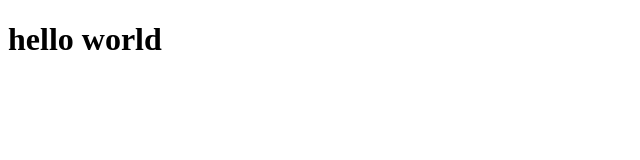
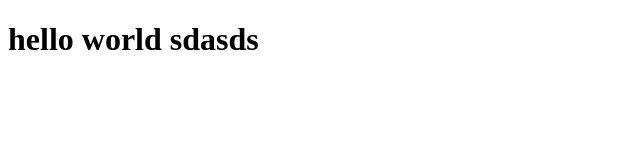
Before and after one commit to jhonmark417/webinar, a plain HTML site: page index.html in a window 1280 px wide. Shown: the whole page, without its empty margins (0-640 px from the left). Drawn offline with Linux system fonts and the light colour scheme.

Commit message:
Update index.html

```diff
--- a/index.html
+++ b/index.html
@@ -7,7 +7,8 @@
 </head>
 <body>
 
-	<h1>hello world</h1>
+	<h1>hello world sdasds</h1>
+
 
 </body>
 </html>
```
